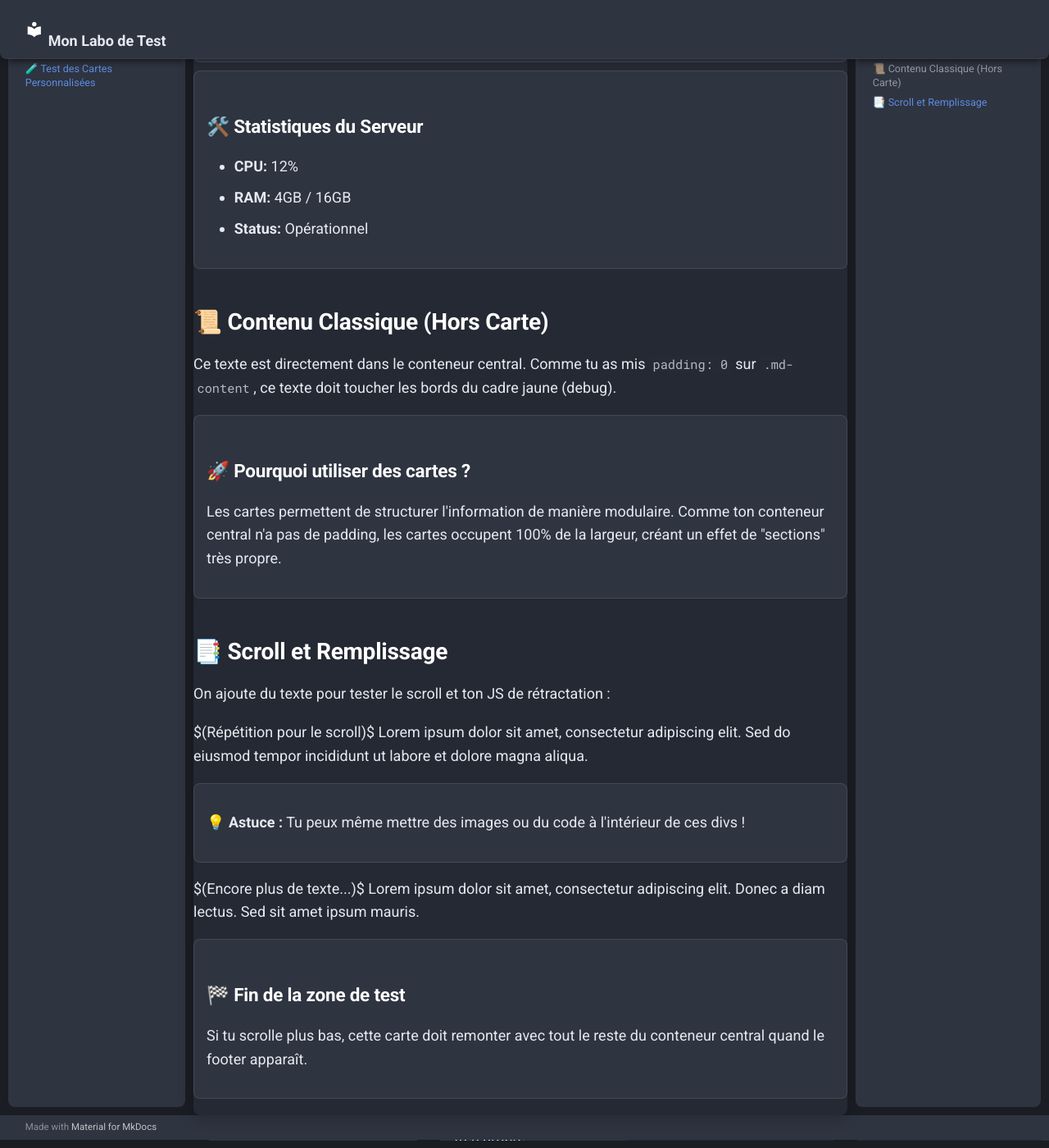
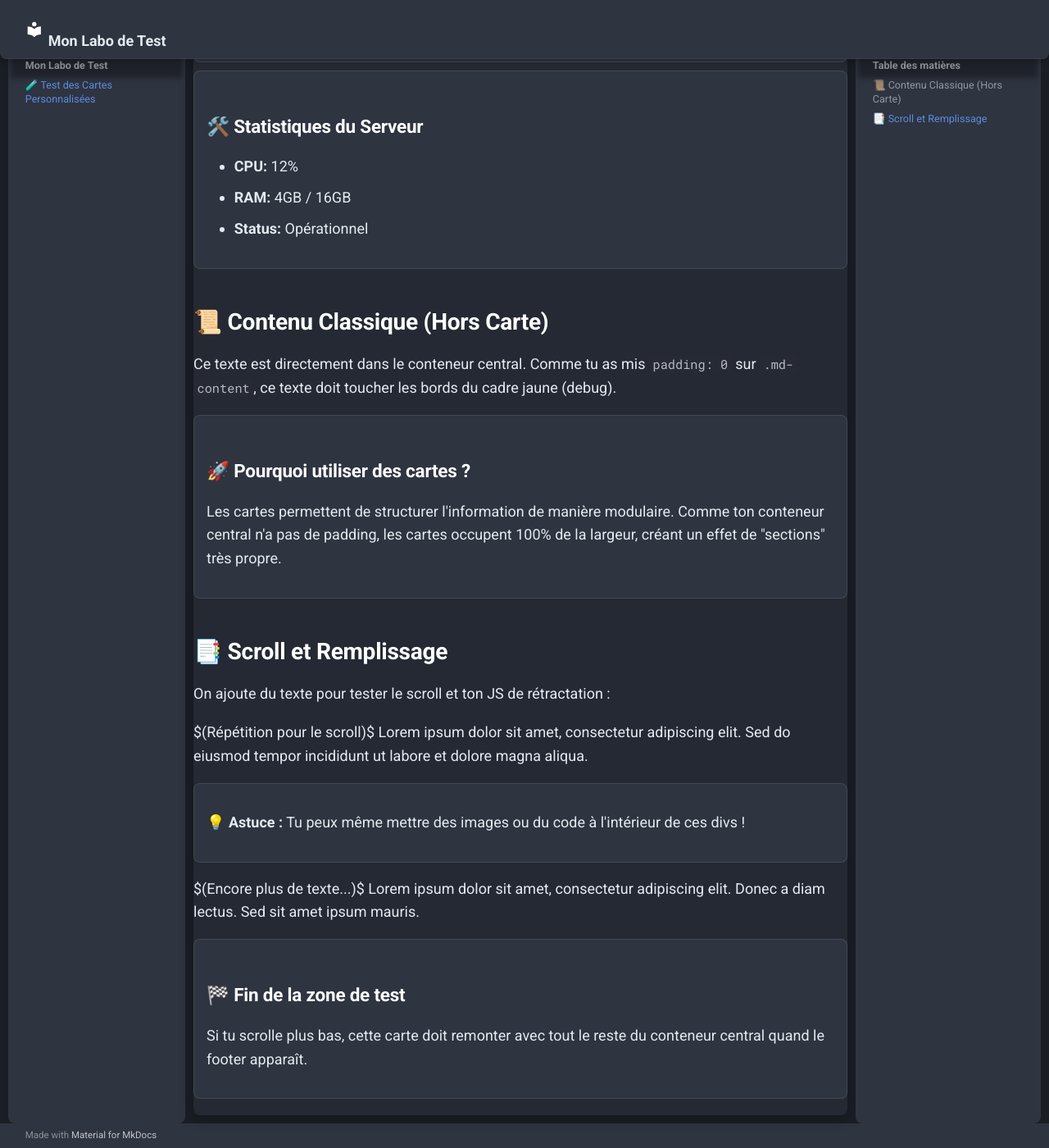
Before and after one commit to Lilevitchi/test-site, an MkDocs documentation site: the page built from docs/index.md, in a window 1280 px wide and 1400 px high, scrolled down 369 px. Shown: the whole window at 82% size. Built offline with MkDocs 1.6.1 and Material for MkDocs 9.7.7, drawn with Linux system fonts in a browser that asks for light colours.

Commit message:
Update extra.css

```diff
--- a/docs/stylesheets/extra.css
+++ b/docs/stylesheets/extra.css
@@ -103,6 +103,12 @@
     padding: 0 20px;
   }
 
+  .md-main__inner::before {
+    display: none !important;
+    content: none !important;
+    height: 0 !important;
+  }
+
   .md-header__topic:first-child {
     display: block;
     opacity: 1;
@@ -165,9 +171,9 @@
     position: relative !important;
     height: auto !important;
 
-    margin: var(--sidebar-gap) var(--sidebar-gap) 0 var(--sidebar-gap) !important;
+    margin: var(--sidebar-gap) var(--sidebar-gap) var(--sidebar-footer-offset) var(--sidebar-gap) !important;
     padding: 0 !important;
-    padding-bottom: var(--sidebar-footer-offset) !important;
+    padding-bottom: var(--sidebar-gap) !important;
     box-shadow: 0 4px 20px rgba(0, 0, 0, 0.2);
   }
 
@@ -196,15 +202,11 @@
   .md-sidebar {
     position: sticky !important;
     top: calc(var(--header-height) + var(--sidebar-gap)) !important;
-
     padding: 0 !important;
     margin: 0 !important;
-
     height: calc(100vh - var(--header-height) - var(--sidebar-gap) - var(--sidebar-footer-offset)) !important;
-
     margin-top: var(--sidebar-gap) !important;
-    margin-bottom: var(--sidebar-footer-offset) !important;
-    transition: height var(--transition), margin-bottom var(--transition);
+    transition: height 0.1s ease-out;
   }
 
   .md-sidebar__inner {
```
